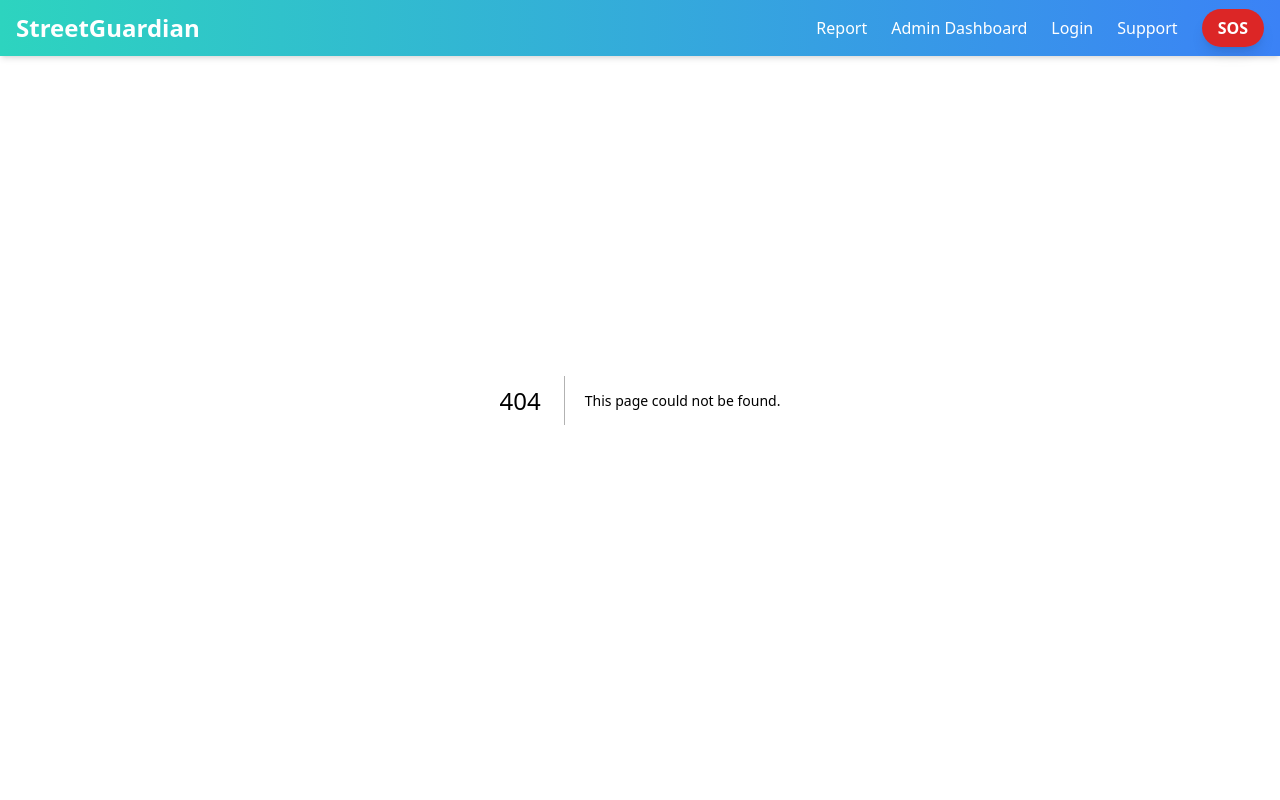
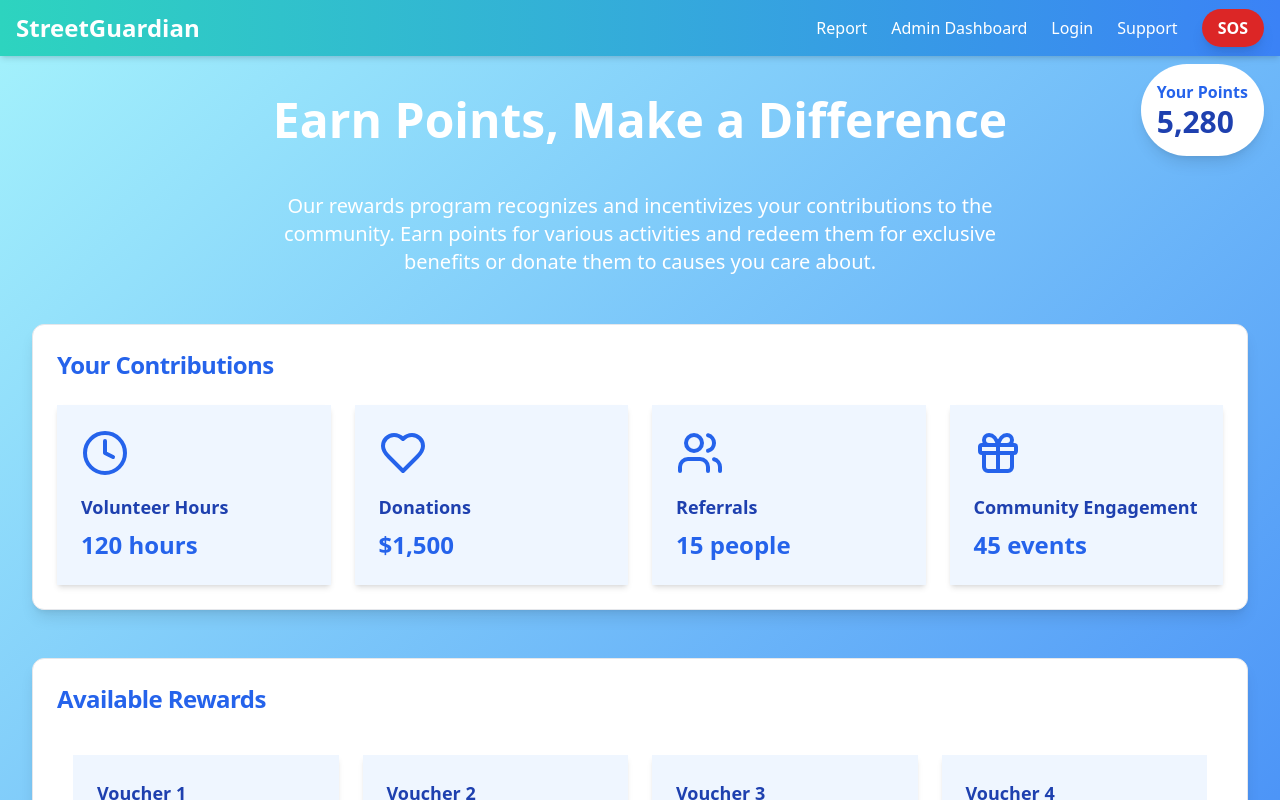
Before and after one commit to NitinTheGreat/StreetGuardian, a Next.js app: page /RewardsProgram in a window 1280 px wide. Before the commit this address had no page. Shown: the top 800 px of the page. Built offline with nearby package versions, Linux system fonts and the light colour scheme.

Commit message:
RewardsPlatform Push

```diff
--- a/app/rewards-program/page.js
+++ b/app/RewardsProgram/page.js
@@ -24,7 +24,7 @@ const RewardsProgram = () => {
     <div className="min-h-screen bg-gradient-to-br from-cyan-200 to-blue-500 p-8">
       <div className="max-w-7xl mx-auto">
         {/* Points Display */}
-        <div className="absolute top-4 right-4 bg-white rounded-full p-4 shadow-lg">
+        <div className="absolute top-4 right-4 bg-white rounded-full p-4 shadow-lg mt-12">
           <p className="text-blue-600 font-bold">Your Points</p>
           <p className="text-3xl text-blue-800 font-bold">5,280</p>
         </div>
--- a/app/page.jsx
+++ b/app/page.jsx
@@ -3,7 +3,7 @@ import React, { useState, useEffect } from 'react'
 import { motion, useAnimation, useScroll, useTransform } from 'framer-motion'
 import { useInView } from 'react-intersection-observer'
 import Confetti from 'react-confetti'
-import { MapPin, Heart, Users, Phone, ChevronDown, Briefcase,  Clock, Gift, Star, CheckCircle } from 'lucide-react'
+import { MapPin, Heart, Users, Phone, ChevronDown, Briefcase, Clock, Gift, Star, CheckCircle, Link } from 'lucide-react'
 
 const TypewriterEffect = ({ text }) => {
   const [displayText, setDisplayText] = useState('Wel')
@@ -71,7 +71,7 @@ const springAnimation = {
 
 const StepArrow = () => (
   <svg className="w-16 h-16 text-teal-400 mx-auto my-4" viewBox="0 0 24 24" fill="none" xmlns="http://www.w3.org/2000/svg">
-    <path d="M12 5V19M12 19L5 12M12 19L19 12" stroke="currentColor" strokeWidth="2" strokeLinecap="round" strokeLinejoin="round"/>
+    <path d="M12 5V19M12 19L5 12M12 19L19 12" stroke="currentColor" strokeWidth="2" strokeLinecap="round" strokeLinejoin="round" />
   </svg>
 )
 
@@ -282,7 +282,7 @@ const LandingPage = () => {
                   <motion.button
                     whileHover={springAnimation}
                     className="mt-6 bg-gradient-to-r from-teal-600 to-blue-600 text-white font-semibold py-3 px-6 rounded-full shadow-lg hover:shadow-xl transition duration-300"
-                    onClick={() => setShowConfetti(true)}
+                    onClick={() => window.location.href= '/RewardsProgram'}
                   >
                     Join Rewards Program
                   </motion.button>
```
